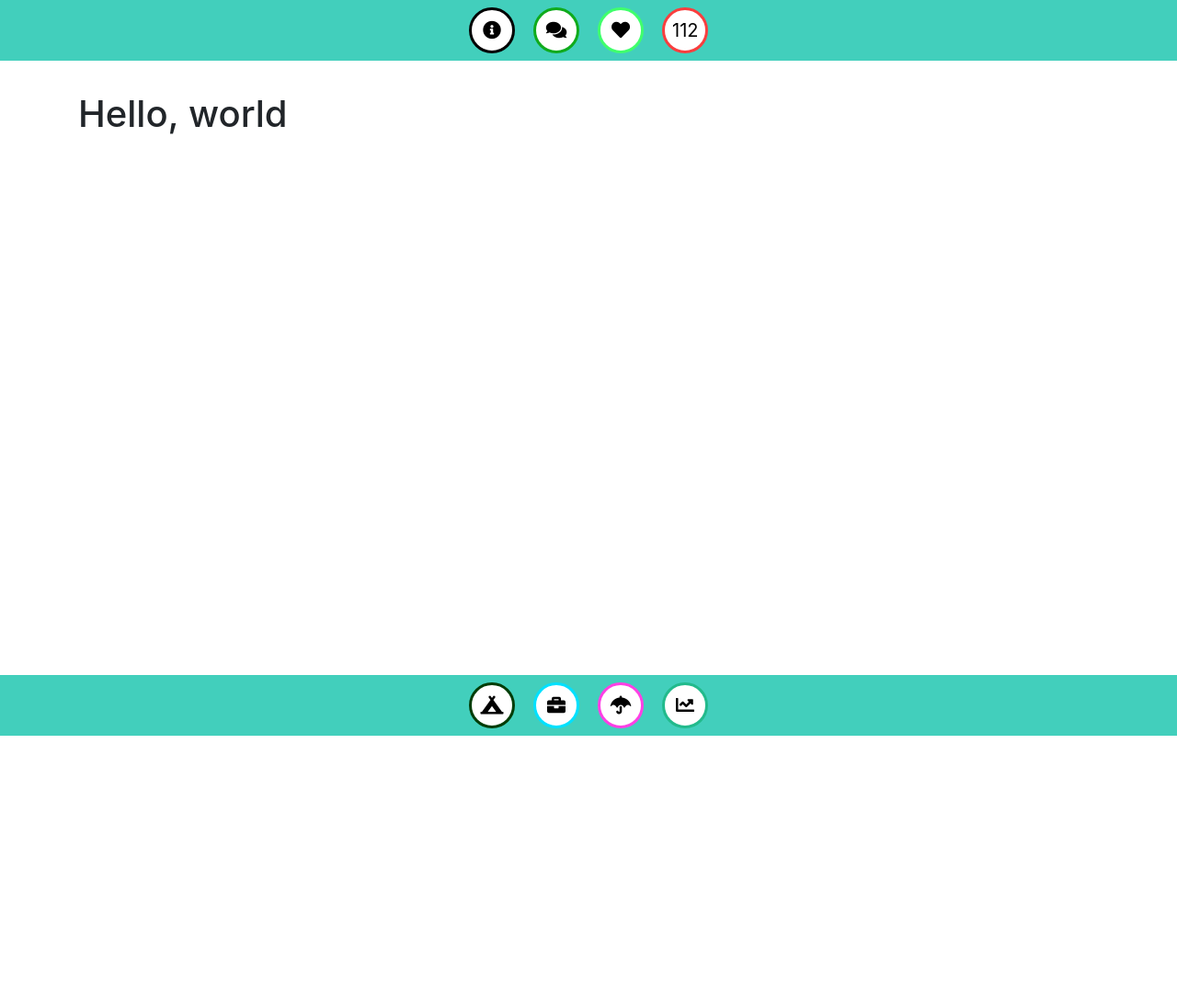
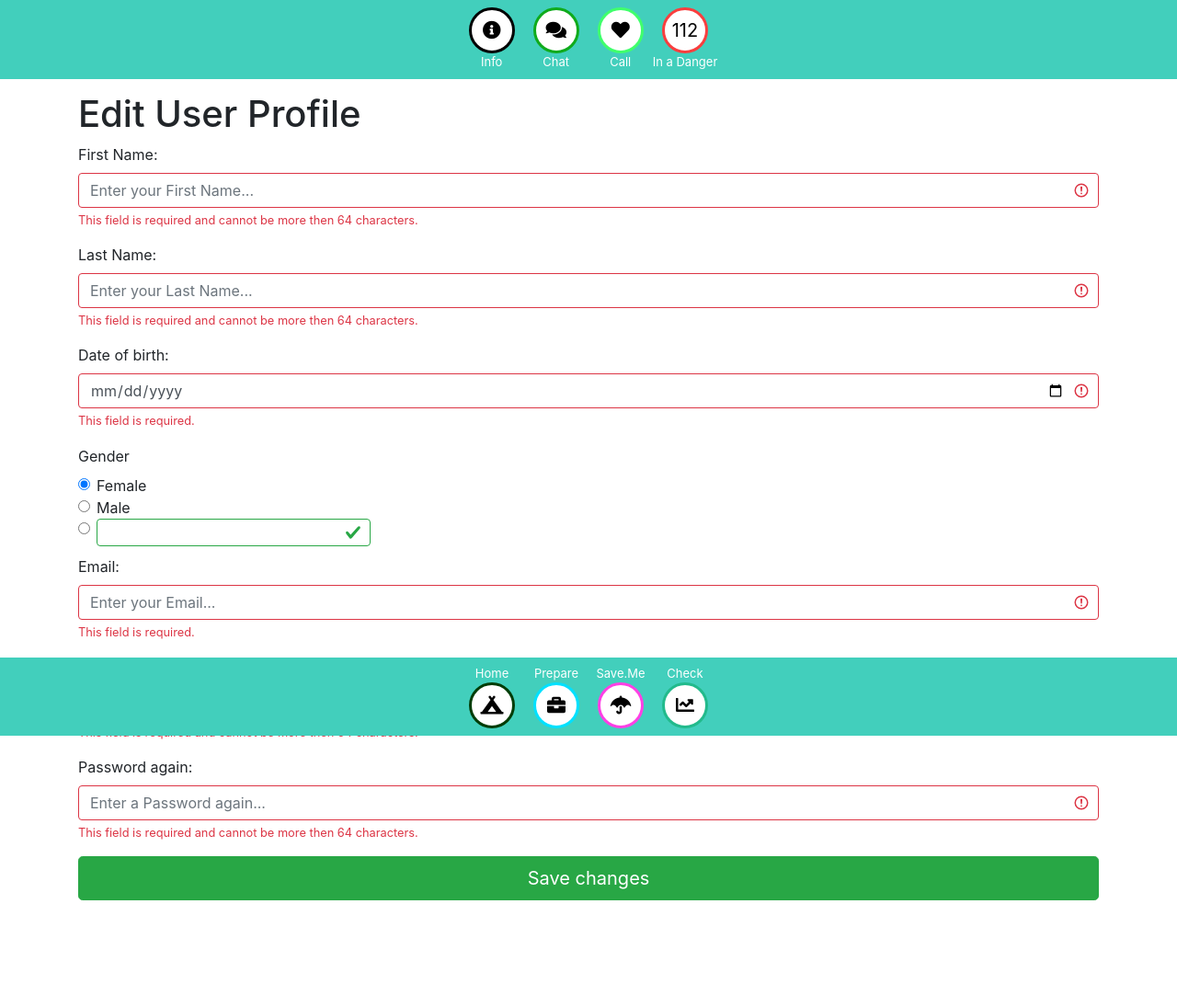
Before and after one commit to Cysion/Secproject1, a Django app: page /userprofile/edit/ in a window 1280 px wide. Shown: the whole page at 92% size. Before the commit the page ends 800 px from the top, so only its background shows below. Run offline with Django 3.2, Linux system fonts and the light colour scheme; parts of the project's set-up code (start-up, migrations or seed data) failed here and were passed over; some libraries are stand-ins or nearby versions.

Commit message:
First revision of edit profile page

```diff
--- a/conf/lang.json
+++ b/conf/lang.json
@@ -94,7 +94,8 @@
         "not_registered":"No account? Register here",
         "characters":"characters.",
         "required":"This field is required",
-        "field_requirements":"and cannot be more then"
+        "field_requirements":"and cannot be more then",
+        "save":"Save changes"
       },
       "long_texts":{
         "alerts":{
--- a/userprofile/templates/userprofile/edit.html
+++ b/userprofile/templates/userprofile/edit.html
@@ -1,8 +1,109 @@
 {% extends "base.html" %}
 
-{% block title %}Home title {% endblock %}
+{% block title %}Edit User Profile{% endblock %}
 
 {% block content %}
-<h1>Hello, world</h1>
+<h1>Edit User Profile</h1>
+
+<form action="/userprofile/edit/" class="was-validated" method="POST">
+    {% csrf_token %} {# Protects against Cross Site Request Forgeries #}
+    <div class="form-group">
+      <label for="first_name">{{ form.first_name }}: </label>
+      <input type="text" class="form-control" placeholder="{{ form.placeholder }} {{ form.first_name }}..."
+        maxlength="64" id="first_name" name="first_name" {% if POST %} value="{{POST.first_name}}" {% endif %}{# If post already has been submitted #} required>
+      <div class="invalid-feedback">{{ form.required }} {{ form.field_requirements }} 64 {{ form.characters }} </div> {# Give feedback if input empty or longer then 64 chararacters #}
+    </div>
+    {% if alert.first_name %}
+    <div class="alert alert-danger">
+      <strong>{{ alerts.warning }}!</strong> {{ alerts.badChar }}
+    </div>
+    {% endif %}
+
+    <div class="form-group">
+      <label for="last_name">{{ form.last_name }}: </label>
+      <input type="text" class="form-control" placeholder="{{ form.placeholder }} {{ form.last_name }}..."
+        maxlength="64" id="last_name" name="last_name" {% if POST %} value="{{POST.last_name}}" {% endif %} required>
+      <div class="invalid-feedback">{{ form.required }} {{ form.field_requirements }} 64 {{ form.characters }}</div>
+    </div>
+    {% if alert.last_name %}
+    <div class="alert alert-danger">
+      <strong>{{ alerts.warning }}!</strong> {{ alerts.badChar }}
+    </div>
+    {% endif %}
+
+    <div class="form-group">
+      <label for="date_of_birth">{{ form.date_of_birth }}: </label>
+      <input type="date" class="form-control" id="date_of_birth" name="date_of_birth"
+        min="1850-01-01" max="{% now "Y-m-d" %}" {% if POST %} value="{{POST.date_of_birth}}" {% endif %} required>
+      <div class="invalid-feedback">{{ form.required }}.</div>
+    </div>
+
+    <label>{{ form.gender }}</label>
+    <div class="form-check">
+      <label class="form-check-label">
+        <input type="radio" class="form-check-input" id="gender" name="gender" value="Female"
+          {% if POST and POST.gender and POST.gender == "Female" %} checked
+          {% elif not POST or not POST.gender %} checked {% endif %}>{{ form.female }} {# Django cant prioritize with () #}
+      </label>
+    </div>
+    <div class="form-check">
+      <label class="form-check-label">
+        <input type="radio" class="form-check-input" id="gender" name="gender" value="Male"
+          {% if POST and POST.gender and POST.gender == "Male" %}checked {% endif %}>{{ form.male }}
+      </label>
+    </div>
+    <div class="form-check">
+      <label class="form-check-label">
+        <input type="radio" class="form-check-input" id="gender" name="gender" value="Other"
+          {% if POST and POST.gender and POST.gender == "Other" %}checked {% endif %}>
+          <input type="text" class="form-control" style="height: 30px; margin-bottom: 10px;" id="gender_other" name="gender_other"
+            {% if POST %} value="{{POST.gender_other}}" {% endif %} maxlength="32">
+      </label>
+    </div>
+    {% if alert.gender or alert.gender_other %}
+    <div class="alert alert-danger">
+      <strong>{{ alerts.warning }}!</strong> {{ alerts.badChar }}
+    </div>
+    {% endif %}
+
+    <div class="form-group">
+      <label for="email">{{ form.email }}: </label>
+      <input type="email" class="form-control" placeholder="{{ form.placeholder }} {{ form.email }}..."
+        id="email" name="email" {% if POST and not alert.email %} value="{{POST.email}}" {% endif %} required>
+      <div class="invalid-feedback">{{ form.required }}.</div>
+    </div>
+
+    {% if alert.email == "badChar" %}
+    <div class="alert alert-danger">
+      <strong>{{ alerts.warning }}!</strong> {{ alerts.badChar }}
+    </div>
+
+    {% elif alert.email == "email_already_exists" %}
+    <div class="alert alert-danger">
+      <strong>{{ alerts.warning }}!</strong> {{ alerts.email_already_exists }}
+    </div>
+    {% endif %}
+    <div class="form-group">
+      <label for="password">{{ form.password }}: </label>
+      <input type="password" class="form-control" placeholder="{{ form.placeholder_pwd }} {{ form.password }}..."
+      maxlength="64" id="password" name="password" required>
+      <div class="invalid-feedback">{{ form.required }} {{ form.field_requirements }} 64 {{ form.characters }} </div>
+    </div>
+    <div class="form-group">
+      <label for="repassword">{{ form.repassword }}: </label>
+      <input type="password" class="form-control" placeholder="{{ form.placeholder_pwd }} {{ form.repassword }}..."
+      maxlength="64" id="repassword" name="repassword" required>
+      <div class="invalid-feedback">{{ form.required }} {{ form.field_requirements }} 64 {{ form.characters }}</div>
+    </div>
+    {% if alert.repassword %}
+    <div class="alert alert-danger">
+      <strong>{{ alerts.warning }}!</strong> {{ alerts.repassword }}
+    </div>
+    {% endif %}
+    <div class="form-group">
+      <input type="submit" class="btn btn-lg btn-success btn-block" value="{{ form.save }}" style="margin-top:10px;">
+    </div>
+  </form>
+
 
 {% endblock %}
--- a/userprofile/views.py
+++ b/userprofile/views.py
@@ -11,15 +11,23 @@ UNIVERSAL_LANG = get_lang(sections=["universal"])
 # Create your views here.
 
 def ProfileView(request):
-    login_lang = get_lang(sections=["userprofile"])
-    print(login_lang.keys())
+    profile_lang = get_lang(sections=["userprofile"])
+    print(profile_lang.keys())
     args = {
         'menu_titles': UNIVERSAL_LANG["universal"]["titles"],
-        'profile': login_lang["userprofile"]["long_texts"]
+        'profile': profile_lang["userprofile"]["long_texts"]
     }
 
     return render(request, 'userprofile/profile.html', args)
 
 def EditProfileView(request):
+    profile_lang = get_lang(sections=["userprofile"])
+    login_lang = get_lang(sections=["login"])
+    args = {
+        'menu_titles': UNIVERSAL_LANG["universal"]["titles"],
+        'form': login_lang["login"]["form"],
+        'profile': profile_lang["userprofile"]["long_texts"]
+    }
 
-    return render(request, 'userprofile/edit.html')
+
+    return render(request, 'userprofile/edit.html', args)
```
